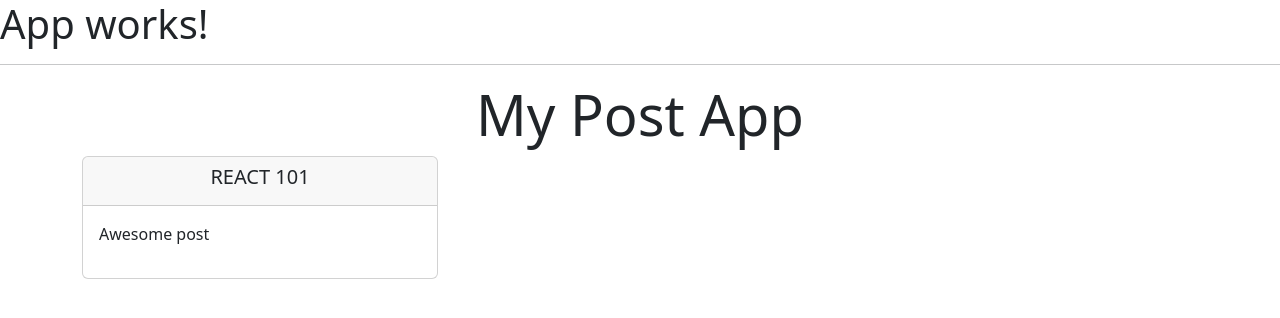
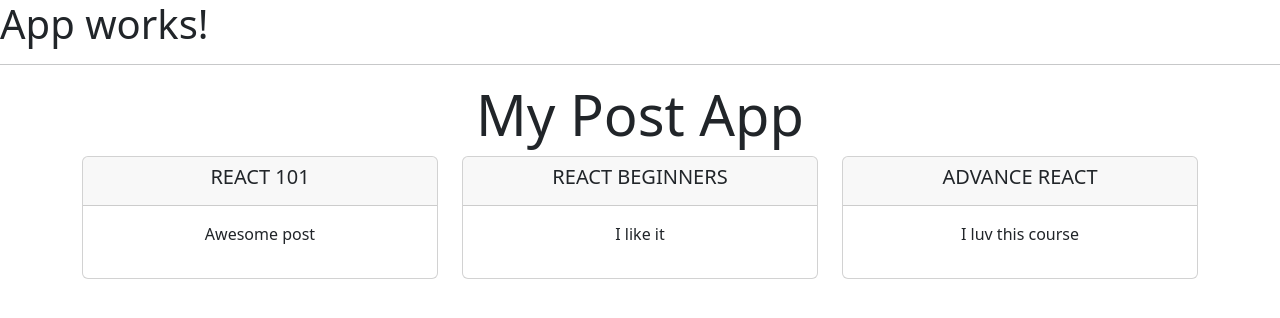
Before and after one commit to synergy2411/db-jul23, a React (Create React App) app in the folder blog-app/: page / in a window 1280 px wide. Shown: the top 318 px of the page. Built offline with nearby package versions, Linux system fonts and the light colour scheme.

Commit message:
props added

```diff
--- a/blog-app/src/components/posts/Posts.js
+++ b/blog-app/src/components/posts/Posts.js
@@ -1,27 +1,33 @@
 import React from "react";
+import PostItem from "./postItem/PostItem";
 
 // Stateless Component
 function Posts() {
-  let post = {
-    id: "p001",
-    title: "React 101",
-    body: "Awesome post",
-  };
+  let posts = [
+    {
+      id: "p001",
+      title: "React 101",
+      body: "Awesome post",
+    },
+    {
+      id: "p002",
+      title: "React Beginners",
+      body: "I like it",
+    },
+    {
+      id: "p003",
+      title: "Advance React",
+      body: "I luv this course",
+    },
+  ];
 
   return (
     <div className="container">
       <h2 className="display-4 text-center">My Post App</h2>
       <div className="row">
-        <div className="col-4">
-          <div className="card">
-            <div className="card-header">
-              <h5 className="text-center">{post.title.toUpperCase()}</h5>
-            </div>
-            <div className="card-body">
-              <p> {post.body}</p>
-            </div>
-          </div>
-        </div>
+        <PostItem post={posts[0]} />
+        <PostItem post={posts[1]} />
+        <PostItem post={posts[2]} />
       </div>
     </div>
   );
--- /dev/null
+++ b/blog-app/src/components/posts/postItem/PostItem.js
@@ -0,0 +1,16 @@
+function PostItem(props) {
+  return (
+    <div className="col-4">
+      <div className="card">
+        <div className="card-header">
+          <h5 className="text-center">{props.post.title.toUpperCase()}</h5>
+        </div>
+        <div className="card-body">
+          <p className="text-center">{props.post.body}</p>
+        </div>
+      </div>
+    </div>
+  );
+}
+
+export default PostItem;
```
